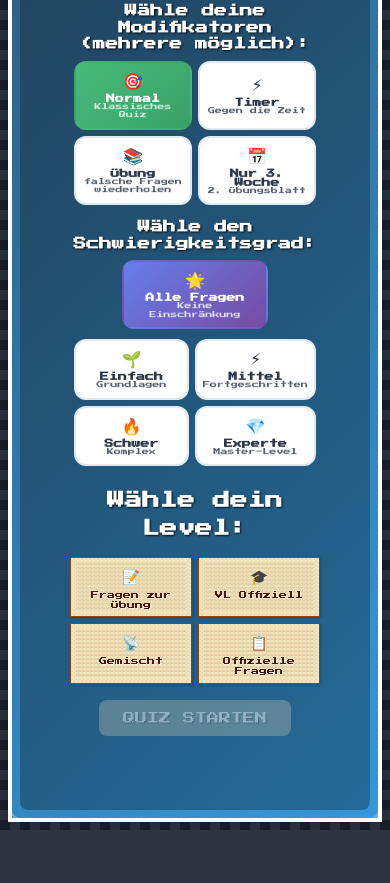
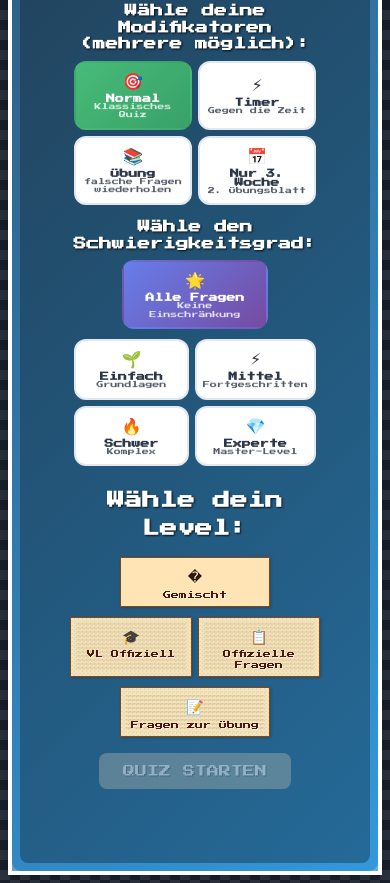
Before and after one commit to pollo60/Web-anwendung-quiz, a plain HTML site: page index.html in a window 390 px wide. Shown: the part 850-1733 px from the top of the page. Before the commit the page ends 1680 px from the top, so only its background shows below. Drawn offline with Linux system fonts and the light colour scheme.

Commit message:
lljljjjjl

```diff
--- a/index.html
+++ b/index.html
@@ -133,6 +133,11 @@
                 <label style="display: block; margin-bottom: 15px; margin-top: 20px; color: #fff; font-weight: 600; font-size: 1.1em; text-shadow: 1px 1px 2px rgba(0,0,0,0.8); text-align: center;">Wähle dein Level:</label>
 
                 <div class="level-selection">
+                    <div class="level-card" data-level="vorlesung">
+                        <div class="level-icon">�</div>
+                        <div class="level-name">Gemischt</div>
+                        <div class="level-description">allgemeine Fragen</div>
+                    </div>
                     <div class="level-card" data-level="uebung">
                         <div class="level-icon">📝</div>
                         <div class="level-name">Fragen zur Übung</div>
@@ -142,11 +147,6 @@
                         <div class="level-icon">🎓</div>
                         <div class="level-name">VL Offiziell</div>
                         <div class="level-description">Vom Fragen-Blatt</div>
-                    </div>
-                    <div class="level-card" data-level="vorlesung">
-                        <div class="level-icon">📡</div>
-                        <div class="level-name">Gemischt</div>
-                        <div class="level-description">allgemeine Fragen</div>
                     </div>
                     <div class="level-card" data-level="offiziell">
                         <div class="level-icon">📋</div>
@@ -314,7 +314,7 @@
         let currentQuestion = 0;
         let score = 0;
         let userAnswers = [];
-        let selectedLevel = null;
+        let selectedLevel = 'vorlesung'; // Default: "Gemischt"
         let selectedDifficulty = 'all';
         let activeModifiers = ['normal'];
         let filteredQuestions = [];
@@ -1706,7 +1706,12 @@
             console.log('✅ Question database initialized successfully');
 
             // ===== INITIALIZE UI =====
-            // Level selection
+            // Level selection - Set default to "Gemischt"
+            const defaultLevelCard = document.querySelector('.level-card[data-level="vorlesung"]');
+            if (defaultLevelCard) {
+                defaultLevelCard.classList.add('selected');
+            }
+
             document.querySelectorAll('.level-card').forEach(card => {
                 card.addEventListener('click', function() {
                     document.querySelectorAll('.level-card').forEach(c => c.classList.remove('selected'));
--- a/style.css
+++ b/style.css
@@ -516,7 +516,7 @@ body.level-expert {
         z-index: 1;
     }
 
-    /* Level grid fixes - 2x2 grid, all inside dashboard */
+    /* Level grid fixes - Mobile: Gemischt oben mittig, dann 2er-Reihe, dann Übung unten mittig */
     .level-selection {
         grid-template-columns: 1fr 1fr !important;
         gap: 6px !important;
@@ -531,8 +531,25 @@ body.level-expert {
         transform: rotate(0deg) !important; /* Remove rotation on mobile */
         box-shadow: 1px 1px 3px rgba(0,0,0,0.2) !important;
     }
-    .level-card:last-child {
-        grid-column: auto !important; /* All cards in 2x2 grid */
+    /* Mobile Layout: Gemischt oben mittig, VL-Offiziell & Offizielle nebeneinander, Übung unten mittig */
+    .level-card:nth-child(1) {
+        grid-column: 1 / -1 !important; /* "Gemischt" spans both columns (top center) */
+        width: 60% !important;
+        margin: 0 auto 4px auto !important;
+    }
+    .level-card:nth-child(2) {
+        grid-column: 1 / -1 !important; /* "Fragen zur Übung" spans both columns (bottom center) */
+        width: 60% !important;
+        margin: 4px auto 0 auto !important;
+        grid-row: 3 !important;
+    }
+    .level-card:nth-child(3) {
+        grid-column: 1 / 2 !important; /* "VL Offiziell" left */
+        grid-row: 2 !important;
+    }
+    .level-card:nth-child(4) {
+        grid-column: 2 / 3 !important; /* "Offizielle Fragen" right */
+        grid-row: 2 !important;
     }
     .level-card .level-icon {
         font-size: 14px !important;
@@ -1301,9 +1318,22 @@ body.level-expert {
     margin: 30px 0;
 }
 
+/* Desktop: "Gemischt" oben mittig, andere 3 in Reihe darunter */
 @media (min-width: 601px) {
-    .level-card:last-child {
-        grid-column: 2 / 3;
+    .level-card:first-child {
+        grid-column: 2 / 3; /* "Gemischt" in der Mitte */
+    }
+    .level-card:nth-child(2) {
+        grid-column: 1 / 2; /* "Fragen zur Übung" links */
+        grid-row: 2;
+    }
+    .level-card:nth-child(3) {
+        grid-column: 2 / 3; /* "VL Offiziell" mitte */
+        grid-row: 2;
+    }
+    .level-card:nth-child(4) {
+        grid-column: 3 / 4; /* "Offizielle Fragen" rechts */
+        grid-row: 2;
     }
 }
 
```
